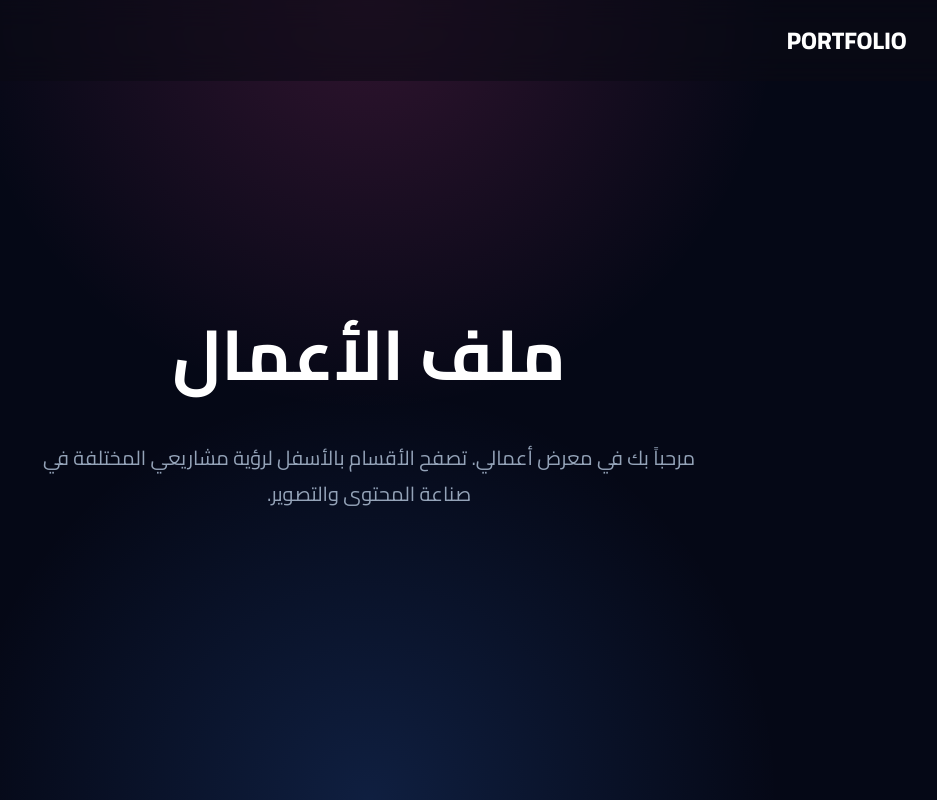
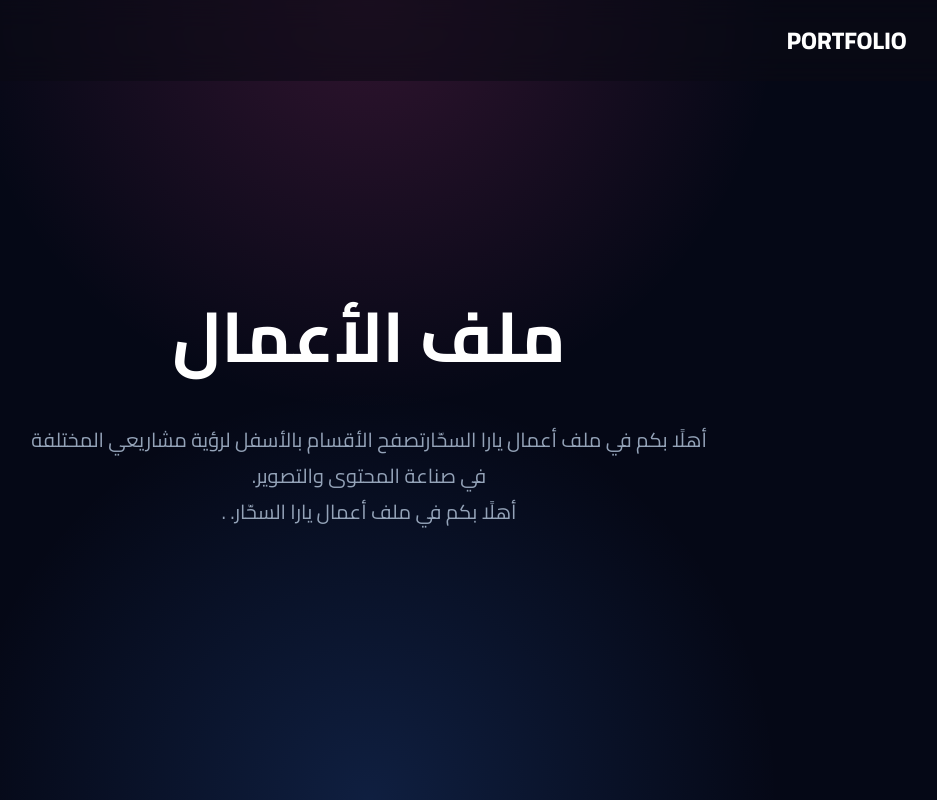
Before and after one commit to YaraAlsahhar/Personal-Portfolio, a plain HTML site: page index.html in a window 1280 px wide. Shown: the top 800 px of the page, without its empty margins (271-1208 px from the left). Drawn offline with Linux system fonts and the light colour scheme.

Commit message:
Update index.html

```diff
--- a/index.html
+++ b/index.html
@@ -210,7 +210,8 @@ footer {
 <section class="hero">
     <div>
         <h1>ملف الأعمال</h1>
-        <p>مرحباً بك في معرض أعمالي. تصفح الأقسام بالأسفل لرؤية مشاريعي المختلفة في صناعة المحتوى والتصوير.</p>
+        <p>أهلًا بكم في ملف أعمال يارا السحّارتصفح الأقسام بالأسفل لرؤية مشاريعي المختلفة في صناعة المحتوى والتصوير.</p>
+        <p>أهلًا بكم في ملف أعمال يارا السحّار. .</p>
     </div>
 </section>
 
```
